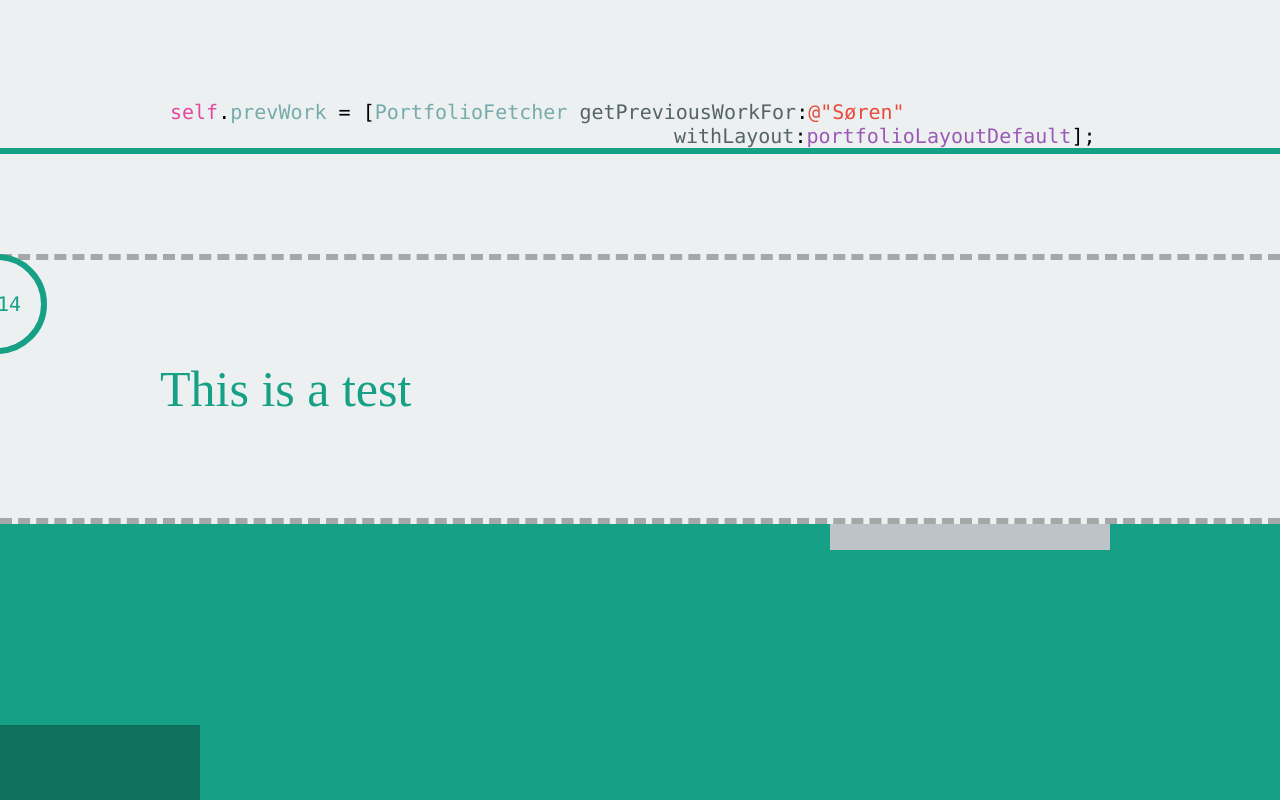
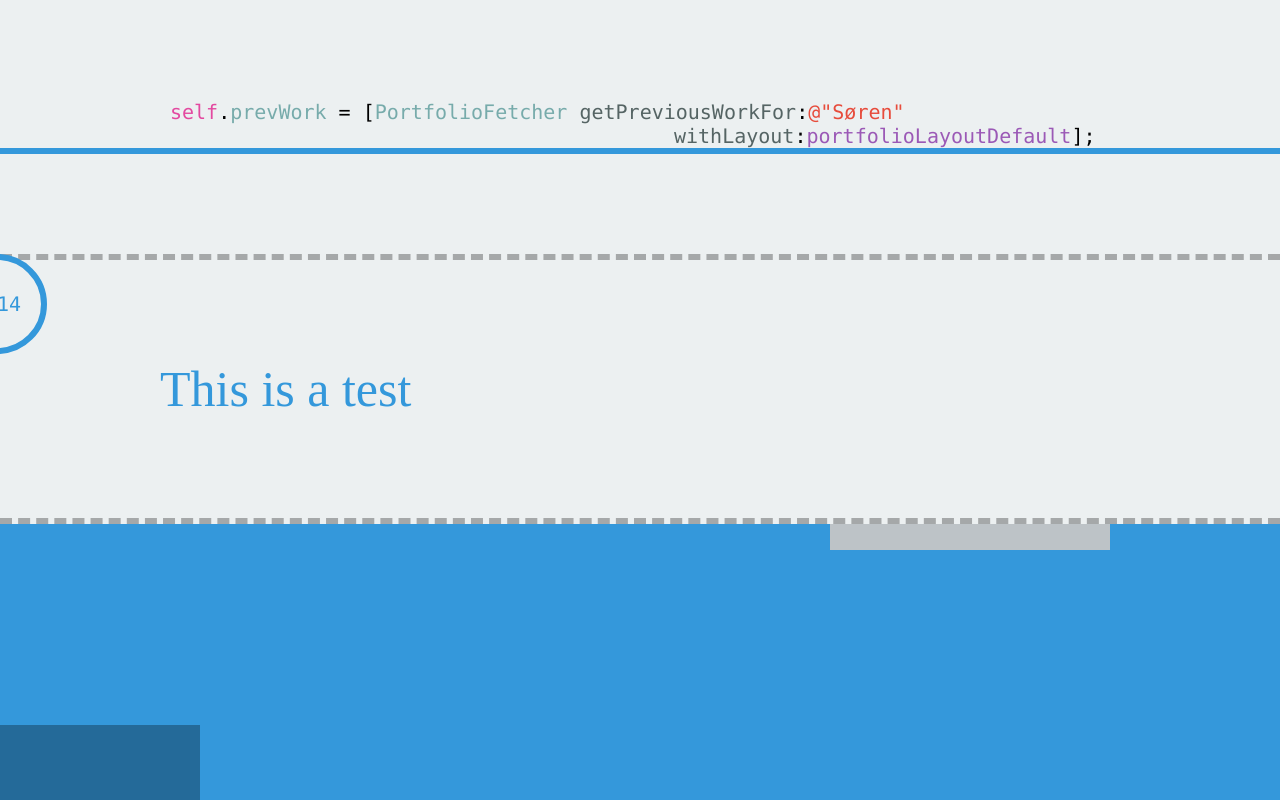
Before and after one commit to soerenbf/portfolio, a plain HTML site: page index.html in a window 1280 px wide. Drawn offline with nearby package versions, Linux system fonts and the light colour scheme; no server answers.

Commit message:
Changed theme color to blue.

```diff
--- a/less/blogdesign_v2.less
+++ b/less/blogdesign_v2.less
@@ -4,6 +4,7 @@
 @grey: #bdc3c7;
 @red: #e74c3c;
 @pink: #e349a0;
+@blue: #3498db;
 
 @code_font-family: Menlo, Monaco, Lucida Console, Liberation Mono, DejaVu Sans Mono, Bitstream Vera Sans Mono, Courier New, monospace, serif;
 
@@ -15,7 +16,7 @@ body, html {
 
 body {
 	background: @white;
-	color: @green;
+	color: @blue;
 	font-size: 50px;
 
 	h1 {
@@ -64,7 +65,7 @@ body {
 	width: 100%;
 
 	#header_wrapper {
-		background: @green;
+		background: @blue;
 		border-bottom: none;
 		width: 100%; height: 100%;
 
@@ -91,7 +92,7 @@ body {
 	width: 100%; height: @scroll_bar_height;
 	z-index: 100;
 	position: absolute;
-	background: @green;
+	background: @blue;
 
 	#scrolling_nav_wrapper {
 		position: relative;
@@ -130,11 +131,11 @@ body {
 			position: relative;
 
 			#prev_work_items_upper {
-				border-bottom: @green solid 3px;
+				border-bottom: @blue solid 3px;
 			}
 
 			#prev_work_items_lower_wrapper {
-				border-top: @green solid 3px;
+				border-top: @blue solid 3px;
 				margin-bottom: 100px;
 			}
 
@@ -151,7 +152,7 @@ body {
 			background: @white;
 			-moz-border-radius: 56px;
 			border-radius: 56px;
-			border:@green solid 6px;
+			border:@blue solid 6px;
 			padding: 32px 20px;
 			z-index: 200;
 			cursor: pointer;
```
Also changed, not shown: css/blogdesign_v2.css.
